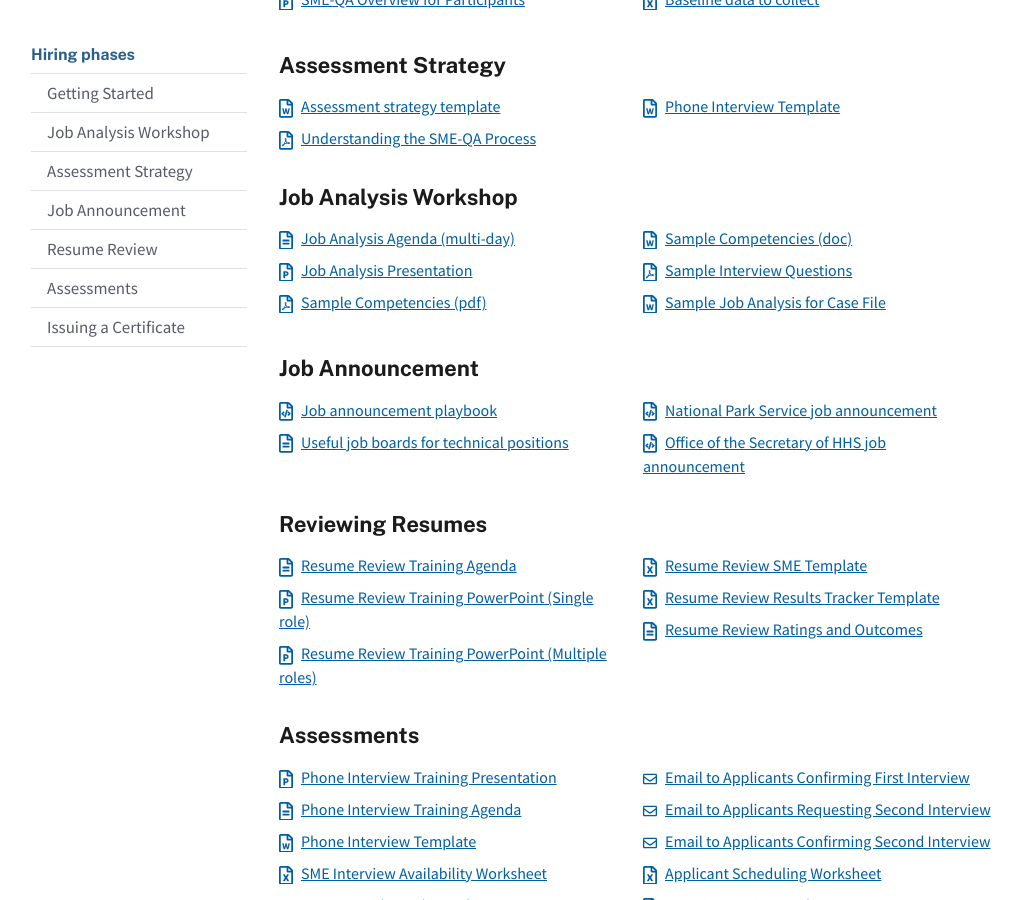
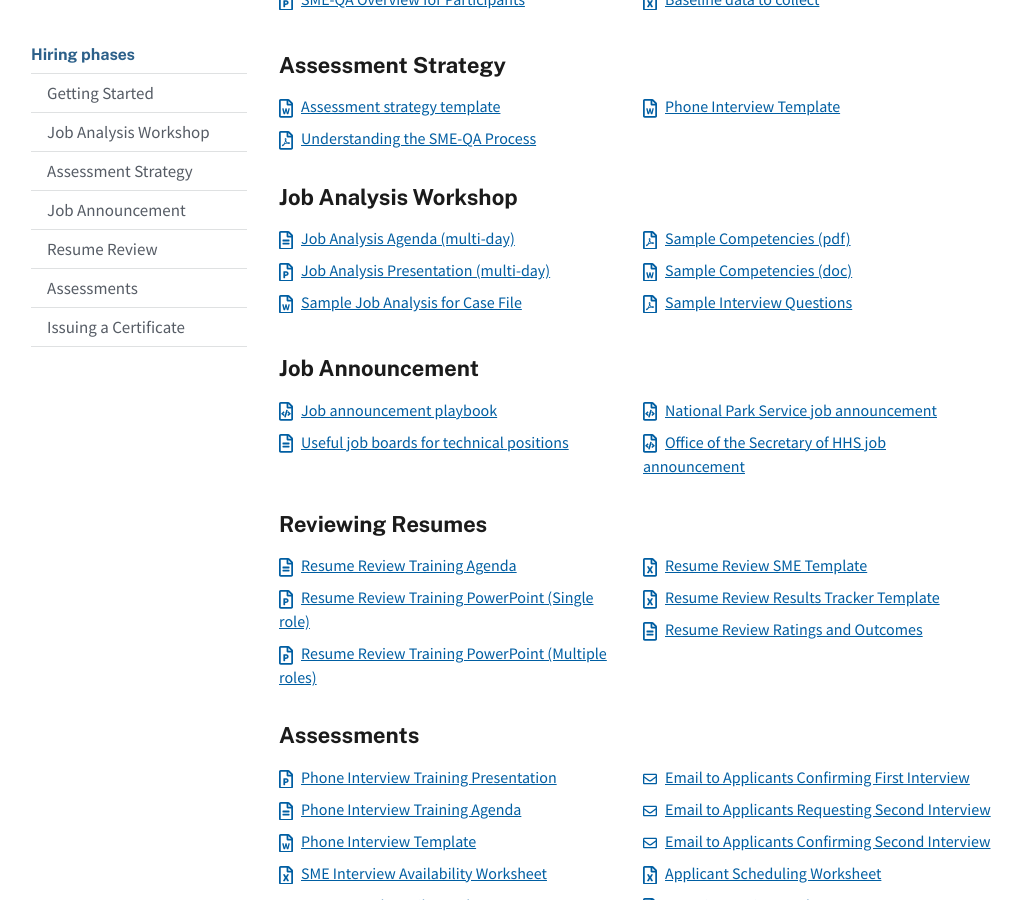
Before and after one commit to usds/SME-QA-Website, a Jekyll site: the page built from toolkit/index.html, in a window 1280 px wide and 900 px high, scrolled down 457 px. Shown: the whole window, without its empty margins (129-1151 px from the left). Built offline with Jekyll 4.4.1, drawn with Linux system fonts in a browser that asks for light colours.

Commit message:
pushing toolkit update for job analysis

```diff
--- a/_includes/toolkit/job-analysis.html
+++ b/_includes/toolkit/job-analysis.html
@@ -4,8 +4,12 @@
     </a>
   </li>
   <li class="chp-toolkit__item">
-    <a href="{{ site.baseurl }}/toolkit/job-analysis/job-analysis-presentation.pptx" class="chp-toolkit__link" target="_blank">{% include svg/file-powerpoint.svg %}Job Analysis Presentation
+    <a href="{{ site.baseurl }}/toolkit/job-analysis/job-analysis-presentation.pptx" class="chp-toolkit__link" target="_blank">{% include svg/file-powerpoint.svg %}Job Analysis Presentation (multi-day)
     </a>
+  </li>
+  <li class="chp-toolkit__item">
+  <a href="{{ site.baseurl }}/toolkit/job-analysis/sample-job-analysis-for-case-file.docx" class="chp-toolkit__link" target="_blank">{% include svg/file-word.svg %}Sample Job Analysis for Case File</a>
+  </a>
   </li>
   <li class="chp-toolkit__item">
     <a href="{{ site.baseurl }}/toolkit/job-analysis/sample-competencies-proficiencies.pdf" class="chp-toolkit__link" target="_blank">{% include svg/file-pdf.svg %}Sample Competencies (pdf)</a>
@@ -19,8 +23,4 @@
     <a href="{{ site.baseurl }}/toolkit/job-analysis/sample-interview-questions.pdf" class="chp-toolkit__link" target="_blank">{% include svg/file-pdf.svg %}Sample Interview Questions</a>
     </a>
   </li>
-  <li class="chp-toolkit__item">
-    <a href="{{ site.baseurl }}/toolkit/job-analysis/sample-job-analysis-for-case-file.docx" class="chp-toolkit__link" target="_blank">{% include svg/file-word.svg %}Sample Job Analysis for Case File</a>
-    </a>
-  </li>
 </ul>
```
